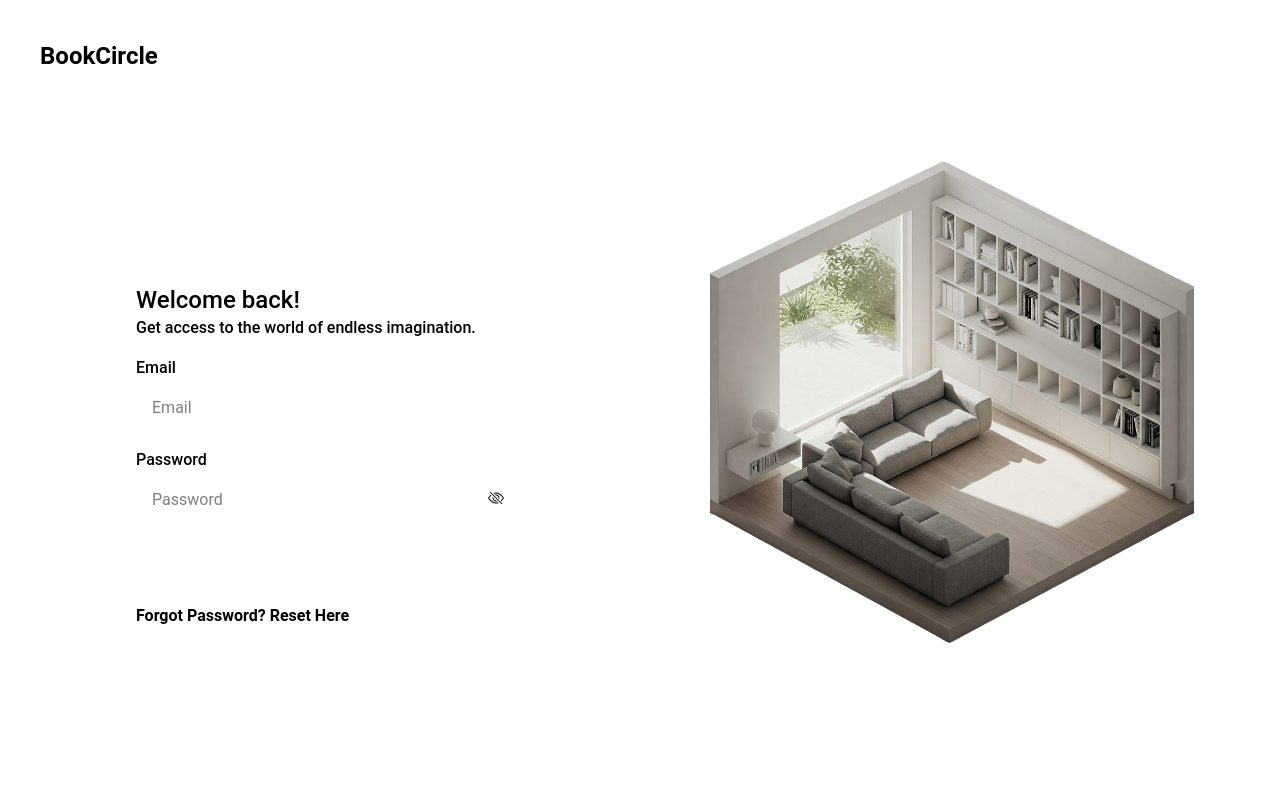
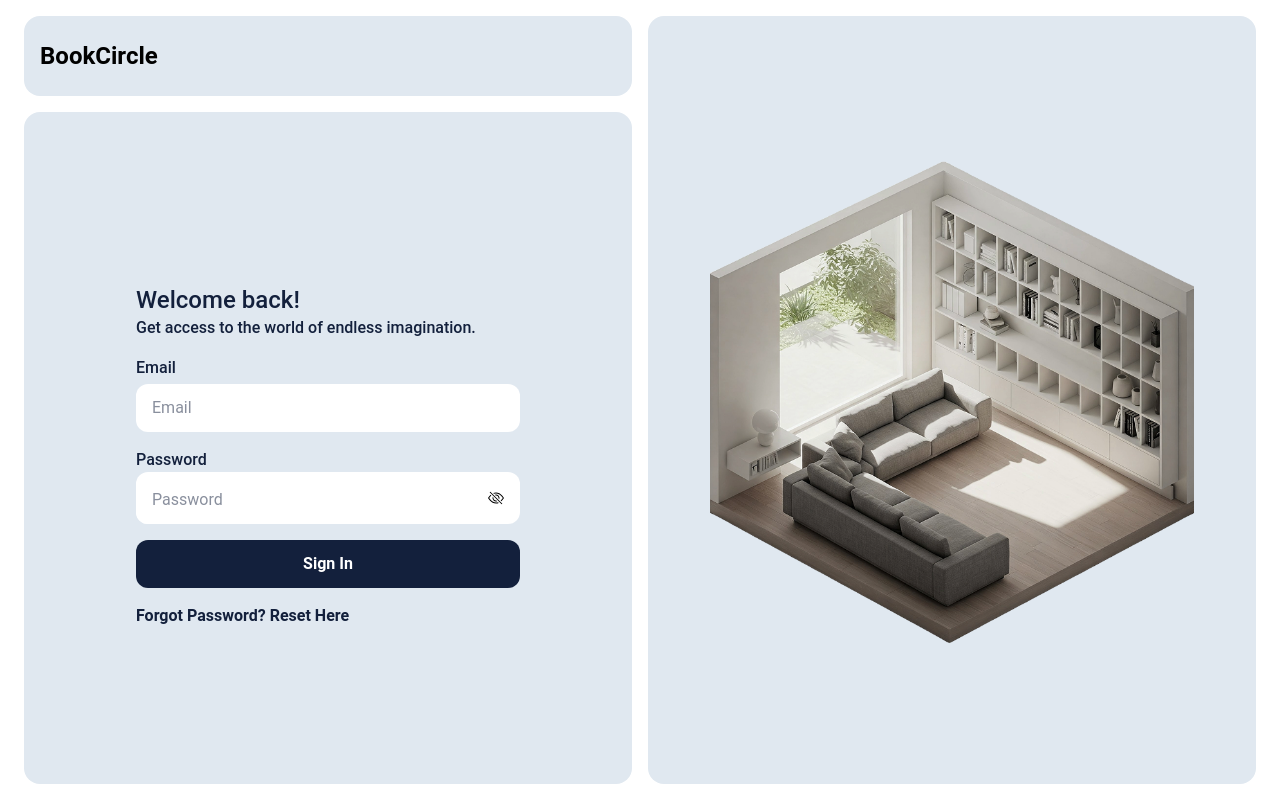
Before and after one commit to jainishpandya/frontend-project, a React (Vite) app: page / in a window 1280 px wide. Built offline with nearby package versions, Linux system fonts and the light colour scheme.

Commit message:
frontend - color referencing Problem Sovled

```diff
--- a/src/components/ClubSelection.jsx
+++ b/src/components/ClubSelection.jsx
@@ -13,16 +13,16 @@ function ClubSelection() {
       {/* Left Side */}
       <div className="w-full lg:w-full h-full flex flex-col items-center bg-white py-3 px-2">
         <div
-          className="bg-lightblue items-center w-full py-6 px-4 text-2xl font-bold text-navyblue rounded-2xl mb-4"
+          className="bg-br-blue-light items-center w-full py-6 px-4 text-2xl font-bold text-br-blue-medium rounded-2xl mb-4"
           style={{ height: "auto" }}
         >
           BookCircle
         </div>
 
-        <div className=" flex items-center justify-center bg-lightblue w-full h-screen mt-4py-4 px-2 rounded-2xl">
-          <div className="items-center text-navyblue  w-full max-w-md">
+        <div className=" flex items-center justify-center bg-br-blue-light w-full h-screen mt-4py-4 px-2 rounded-2xl">
+          <div className="items-center text-br-blue-medium  w-full max-w-md">
             <p className="font-bold text-lg">Select Club</p>
-            <p className="text-navyblue text-base">
+            <p className="text-br-blue-medium text-base">
               Get access to a world where imagination never stops
             </p>
 
@@ -30,7 +30,7 @@ function ClubSelection() {
 
             <button
               onClick={() => navigate("/home")}
-              className="w-full bg-navyblue text-white  mt-2 rounded-lg p-3 hover:bg-opacity-90 transition "
+              className="w-full bg-br-blue-medium text-white  mt-2 rounded-lg p-3 hover:bg-opacity-90 transition "
             >
               Enter
             </button>
--- a/src/components/Form.jsx
+++ b/src/components/Form.jsx
@@ -75,14 +75,14 @@ function Form(props) {
     }
 
     return (
-        <div className='flex flex-col justify-center px-28 w-full h-screen rounded-2xl bg-lightblue mt-4'>
-            <p className='font-medium text-2xl text-navyblue mt-4'>Welcome back!</p>
-            <p className='font-medium text-md text-navyblue pe-5'>Get access to the world of endless imagination.</p>
+        <div className='flex flex-col justify-center px-28 w-full h-screen rounded-2xl bg-br-blue-light mt-4'>
+            <p className='font-medium text-2xl text-br-blue-medium mt-4'>Welcome back!</p>
+            <p className='font-medium text-md text-br-blue-medium pe-5'>Get access to the world of endless imagination.</p>
             <div className='mt-4'>
                 <div>
-                    <label className='text-md font-medium text-navyblue'>Email</label>
+                    <label className='text-md font-medium text-br-blue-medium'>Email</label>
                     <input
-                        className='email w-full bg-white text-navyblue rounded-xl px-4 py-3 mt-1 '
+                        className='email w-full bg-white text-br-blue-medium rounded-xl px-4 py-3 mt-1 '
                         placeholder='Email'
                         type='Email'
                         value={email ?? ""}
@@ -91,10 +91,10 @@ function Form(props) {
                     <p className='text-red-500 text-xs'>{emailError}</p>
                 </div>
                 <div className='mt-4'>
-                    <label className='text-md font-medium text-navyblue'>Password</label>
+                    <label className='text-md font-medium text-br-blue-medium'>Password</label>
                     <div className='flex bg-white rounded-xl'>
                         <input
-                            className='w-full bg-white text-navyblue rounded-xl px-4 py-3 mt-1'
+                            className='w-full bg-white text-br-blue-medium rounded-xl px-4 py-3 mt-1'
                             placeholder='Password'
                             value={password ?? ""}
                             onChange={(e) => setPassword(e.target.value)}
@@ -107,11 +107,11 @@ function Form(props) {
                     <p className='text-red-500 text-xs'>{passwordError}</p>
                 </div>
                 <div className='mt-4 flex flex-col gap-y-4'>
-                    <button className='py-3 rounded-xl bg-navyblue text-white text-md font-bold' onClick={submitHandler}>
+                    <button className='py-3 rounded-xl bg-br-blue-medium text-white text-md font-bold' onClick={submitHandler}>
                         Sign In
                     </button>
                 </div>
-                <button className='text-md text-navyblue font-semibold mt-4'>Forgot Password? Reset Here</button>
+                <button className='text-md text-br-blue-medium font-semibold mt-4'>Forgot Password? Reset Here</button>
             </div>
         </div>
     )
--- a/src/components/LoginPage.jsx
+++ b/src/components/LoginPage.jsx
@@ -23,9 +23,9 @@ function LoginPage() {
   };
   return (
     <div className="flex items-center justify-center w-full h-screen p-4">
-      <div className="w-full h-screen flex flex-col items-center lg:w-1/2 bg-white py-4 px-2">
+      <div className="w-full h-screen flex flex-col items-center lg:w-1/2 bg-br-white py-4 px-2">
         <div
-          className="bg-lightblue items-center w-full py-6 px-4 text-2xl font-bold text-navyblue rounded-2xl"
+          className="bg-br-blue-light items-center w-full py-6 px-4 text-2xl font-bold text-navyblue rounded-2xl"
           style={{ height: "auto" }}
         >
           BookCircle
@@ -37,7 +37,7 @@ function LoginPage() {
         )}
       </div>
       <div className="hidden lg:flex w-1/2 h-screen items-center justify-center bg-white py-4 px-2">
-        <div className="bg-lightblue flex items-center justify-center w-full h-full py-4 px-4 rounded-2xl">
+        <div className="bg-br-blue-light flex items-center justify-center w-full h-full py-4 px-4 rounded-2xl">
           <img
             src={loginAsset}
             style={{ height: "auto", maxHeight: "500px" }}
--- a/src/components/VerificationForm.jsx
+++ b/src/components/VerificationForm.jsx
@@ -49,15 +49,15 @@ function VerificationForm(props) {
     }
 
     return (
-        <div className='flex flex-col justify-center px-28 w-full h-screen rounded-2xl bg-lightblue mt-4'>
-            <p className='font-medium text-2xl text-navyblue mt-4'>Welcome back!</p>
-            <p className='font-medium text-md text-navyblue pe-5'>Get access to the world of endless imagination.</p>
+        <div className='flex flex-col justify-center px-28 w-full h-screen rounded-2xl bg-br-blue-light mt-4'>
+            <p className='font-medium text-2xl text-br-blue-medium mt-4'>Welcome back!</p>
+            <p className='font-medium text-md text-br-blue-medium pe-5'>Get access to the world of endless imagination.</p>
             <div className='mt-4'>
                 <div className='mt-4'>
-                    <label className='text-md font-medium text-navyblue'>Verification Code</label>
-                    <div className='flex w-full bg-lightblue rounded-xl mt-2'>
+                    <label className='text-md font-medium text-br-blue-medium'>Verification Code</label>
+                    <div className='flex w-full bg-br-blue-light rounded-xl mt-2'>
                         <input
-                            className='bg-white w-full text-navyblue rounded-xl p-4 mx-1'
+                            className='bg-white w-full text-br-blue-medium rounded-xl p-4 mx-1'
                             placeholder='6-digit Verification Code'
                             type="text"
                             maxLength={6}
@@ -68,7 +68,7 @@ function VerificationForm(props) {
                         <p className='text-red-500 text-xs'>{codeError}</p>
                 </div>
                 <div className='mt-4 flex flex-col gap-y-4'>
-                    <button className='py-3 rounded-xl bg-navyblue text-white text-md font-bold' onClick={submitHandler}>
+                    <button className='py-3 rounded-xl bg-br-blue-medium text-white text-md font-bold' onClick={submitHandler}>
                         Sign In
                     </button>
                 </div>
--- a/src/index.css
+++ b/src/index.css
@@ -1,7 +1,7 @@
 @import "tailwindcss";
 
 @theme {
-  --color-br-blue-light: #065AD8;
+  --color-br-blue-light: #E0E8F0;
   --color-br-blue-regular:#162546;
   --color-br-blue-medium: #13203C;
   --color-br-blue-dark: #0F172F;
```
